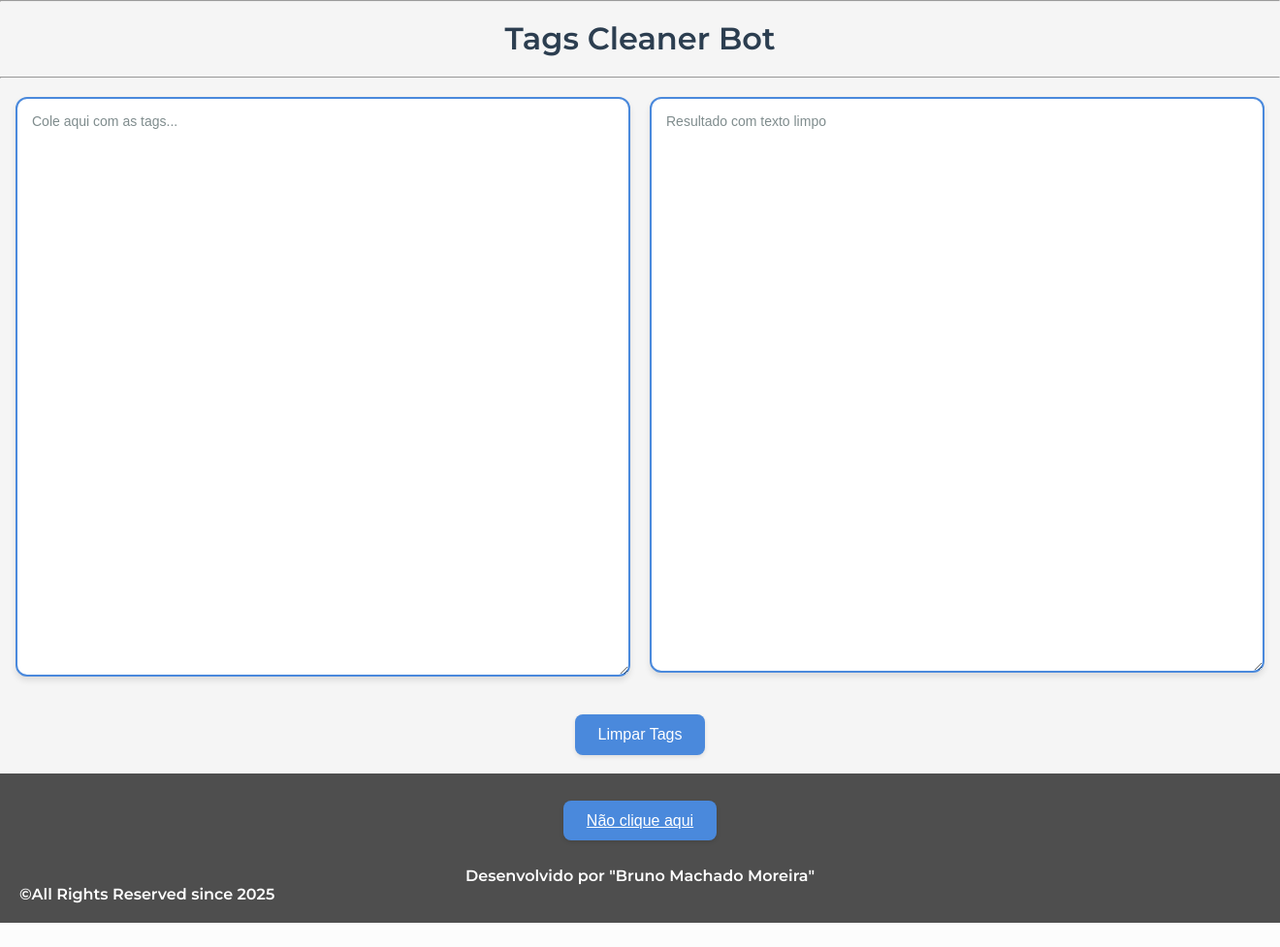
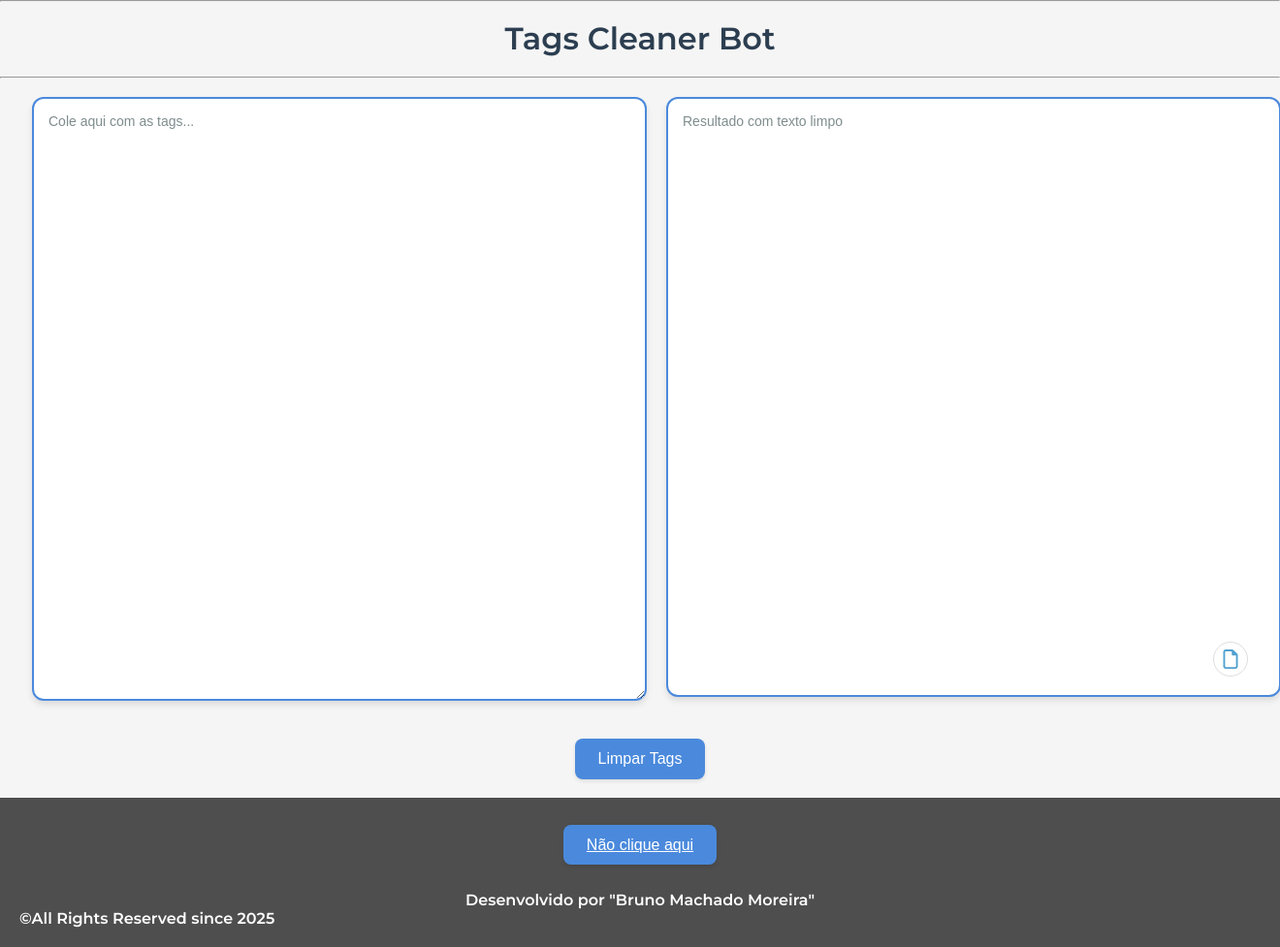
Before and after one commit to eubrunoo/tags-cleaner, a Flask app: page / in a window 1320 px wide. Shown: the part 109-1086 px from the top of the page at 97% size. Before the commit the page ends 1061 px from the top, so only its background shows below. Run offline with Flask 3, Linux system fonts and the light colour scheme.

Commit message:
Refactor CSS styles and clean up code

```diff
--- a/static/style.css
+++ b/static/style.css
@@ -1,11 +1,11 @@
-@import url('https://fonts.googleapis.com/css2?family=Krona+One&family=Montserrat:ital,wght@0,600;1,600&display=swap');
-
-*{
+@import url("https://fonts.googleapis.com/css2?family=Krona+One&family=Montserrat:ital,wght@0,600;1,600&display=swap");
+* {
   margin: 0;
   padding: 0;
 }
 
-html, body {
+html,
+body {
   height: 100%;
   display: flex;
   flex-direction: column;
@@ -13,42 +13,34 @@ html, body {
 }
 
 body {
-    font-family: 'Poppins', sans-serif;
+  font-family: "Poppins", sans-serif;
   background-color: #f5f5f5;
 }
-
-
 main {
   flex: 1;
 }
-
 .menu {
   background-color: #50a1d0;
   padding: 15px;
   padding-left: 30px;
   padding-bottom: 5px;
 }
-
-.title{
+.title {
   padding: 20px;
 }
-
-.presentation{
+.presentation {
   font-family: "Montserrat", sans-serif;
 }
-
-.link__socials{
+.link__socials {
   padding: 21.5px 0;
   font-family: "Montserrat", sans-serif;
 }
-
 .text_space {
   display: flex;
   gap: 20px;
   justify-content: center;
   margin-bottom: 20px;
 }
-
 textarea {
   width: 100%;
   max-width: 600px;
@@ -56,84 +48,86 @@ textarea {
   padding: 15px;
   border: 2px solid #4a89dc;
   border-radius: 12px;
-    font-family: 'Poppins', sans-serif;
+  font-family: "Poppins", sans-serif;
   font-size: 14px;
   box-shadow: 0 4px 6px rgba(0, 0, 0, 0.1);
   transition: all 0.3s ease;
   background-color: #fff;
 }
-
-
 textarea:focus {
   outline: none;
   border-color: #3b7dd8;
   box-shadow: 0 4px 8px rgba(59, 125, 216, 0.2);
 }
-
 textarea::placeholder {
   color: #7f8c8d;
-    font-family: 'Poppins', sans-serif;
+  font-family: "Poppins", sans-serif;
   font-weight: 400;
 }
-
 .link-button {
   background-color: #4a89dc;
   color: white;
   padding: 12px 24px;
   border: none;
   border-radius: 8px;
-    font-family: 'Poppins', sans-serif;
+  font-family: "Poppins", sans-serif;
   font-size: 16px;
   cursor: pointer;
   transition: background-color 0.3s ease;
   box-shadow: 0 2px 4px rgba(0, 0, 0, 0.1);
 }
-
 .link-button:hover {
   background-color: #3b7ba3;
   transform: translateY(-3px);
-    box-shadow: 0 4px 12px rgba(0,0,0,0.2);
+  box-shadow: 0 4px 12px rgba(0, 0, 0, 0.2);
 }
-
-.footer{
+.footer {
   background-color: #4e4e4e;
   color: white;
   padding: 20px;
   text-align: center;
   font-family: "Montserrat", sans-serif;
 }
-
 h1 {
   margin-bottom: 20px;
   color: #2c3e50;
 }
-
-.output-container {
+.output-wrapper {
   position: relative;
   display: inline-block;
+  width: 100%;
+  max-width: 600px;
 }
-
 .copy-btn {
   position: absolute;
-    bottom: 880px;
-    right: 175px;
-    background: rgba(255, 255, 255, 0.8);
-    border: none;
-    border-radius: 4px;
+  bottom: 25px;
+  right: 0px;
+  background: rgba(255, 255, 255, 0.9);
+  border: 1px solid #ddd;
+  border-radius: 50%;
+  width: 36px;
+  height: 36px;
   padding: 5px;
   cursor: pointer;
   transition: all 0.3s ease;
+  display: flex;
+  align-items: center;
+  justify-content: center;
+  z-index: 10;
 }
-
 .copy-btn:hover {
   background: rgba(255, 255, 255, 1);
   transform: scale(1.1);
+  box-shadow: 0 2px 5px rgba(0, 0, 0, 0.2);
 }
-
 .copy-btn img {
-    width: 30px;
+  width: 20px;
+  height: 20px;
 }
-
+#copy_text {
+  padding-bottom: 40px;
+  resize: none;
+}
 .copied-message {
   position: absolute;
   bottom: 40px;
@@ -146,18 +140,15 @@ h1 {
   opacity: 0;
   transition: opacity 0.3s ease;
 }
-
 .copied-message.show {
   opacity: 1;
 }
-
 .instagram-button {
   display: inline-flex;
   align-items: center;
   gap: 10px;
   text-decoration: none;
 }
-
 .instagram-icon {
   width: 24px;
   height: 24px;
```
Lines whose indentation alone changed are shown as unchanged.
